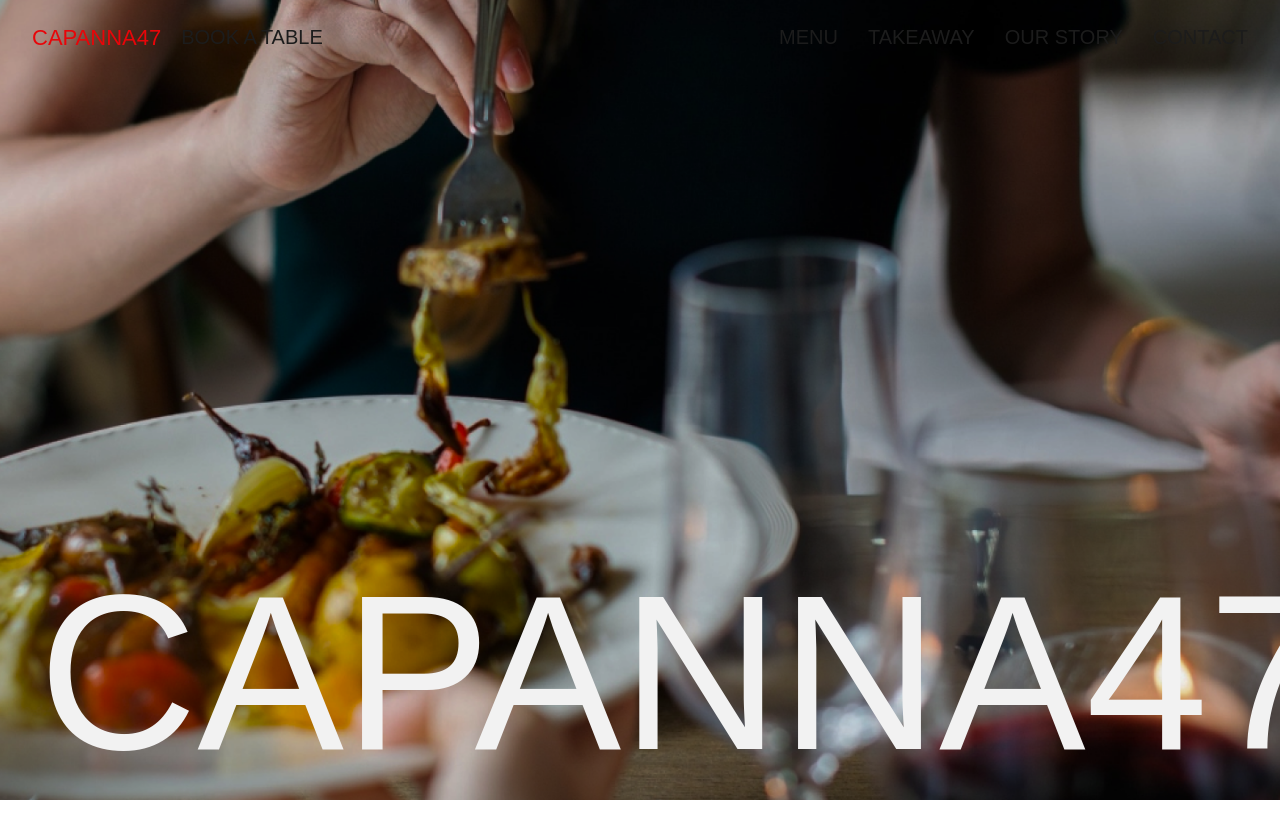
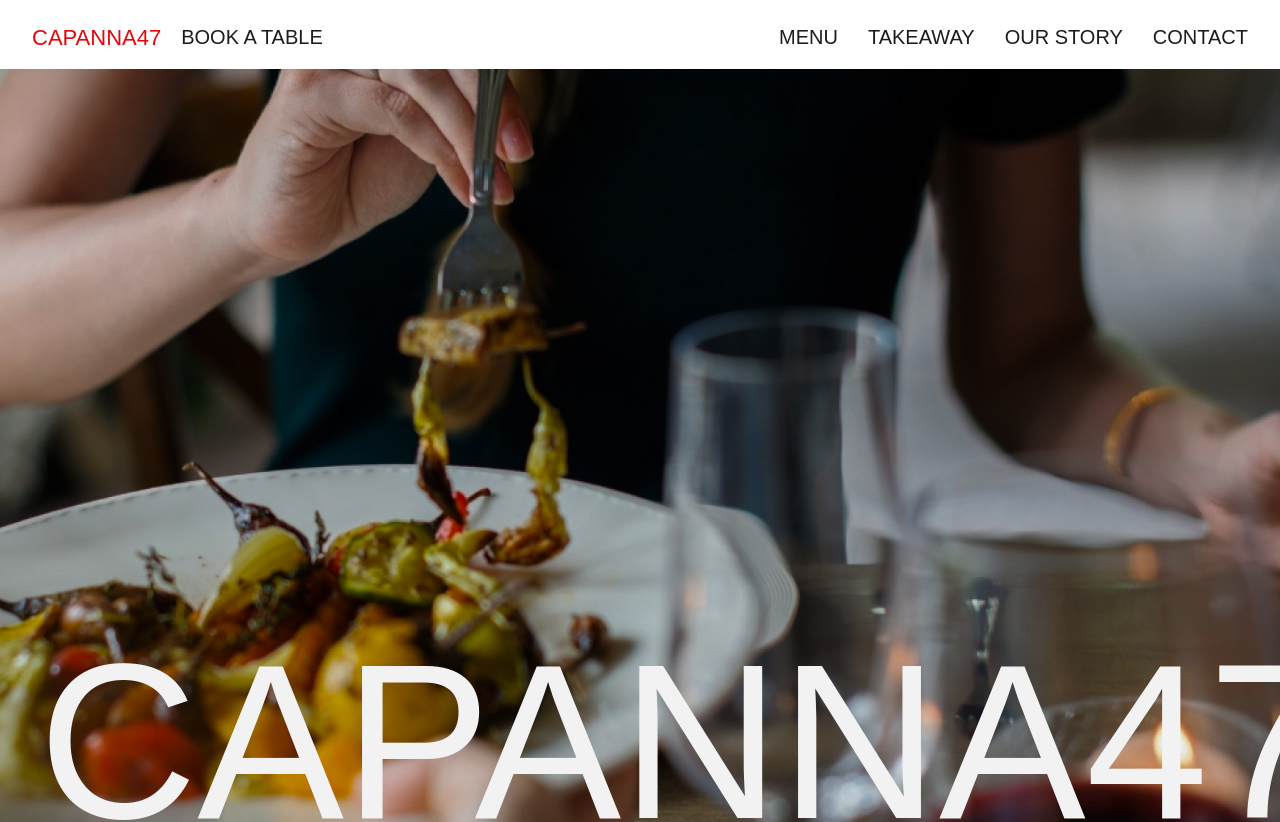
Before and after one commit to ozolinala/capanna74, a Next.js app: page / in a window 1280 px wide. Shown: the top 822 px of the page. Built offline with nearby package versions, Linux system fonts and the light colour scheme.

Commit message:
fix: menu has a white background

```diff
--- a/src/styles/Layout.module.css
+++ b/src/styles/Layout.module.css
@@ -3,7 +3,7 @@
   /* justify-content: space-between; */
   align-items: center;
   padding: 0.4rem 2rem 0 2rem;
-  position: fixed;
+  /* position: fixed; */
   width: 95%;
   z-index: 100;
   background-color: rgba(255, 255, 255, 0);
@@ -14,10 +14,6 @@
     align-items: center;
   }
 
-  /* .nav .leftNav p,
-  .nav .rightNav p {
-    color: var(--off-white);
-  } */
   .redText {
     color: var(--accent-color);
     font-size: 22px;
```
